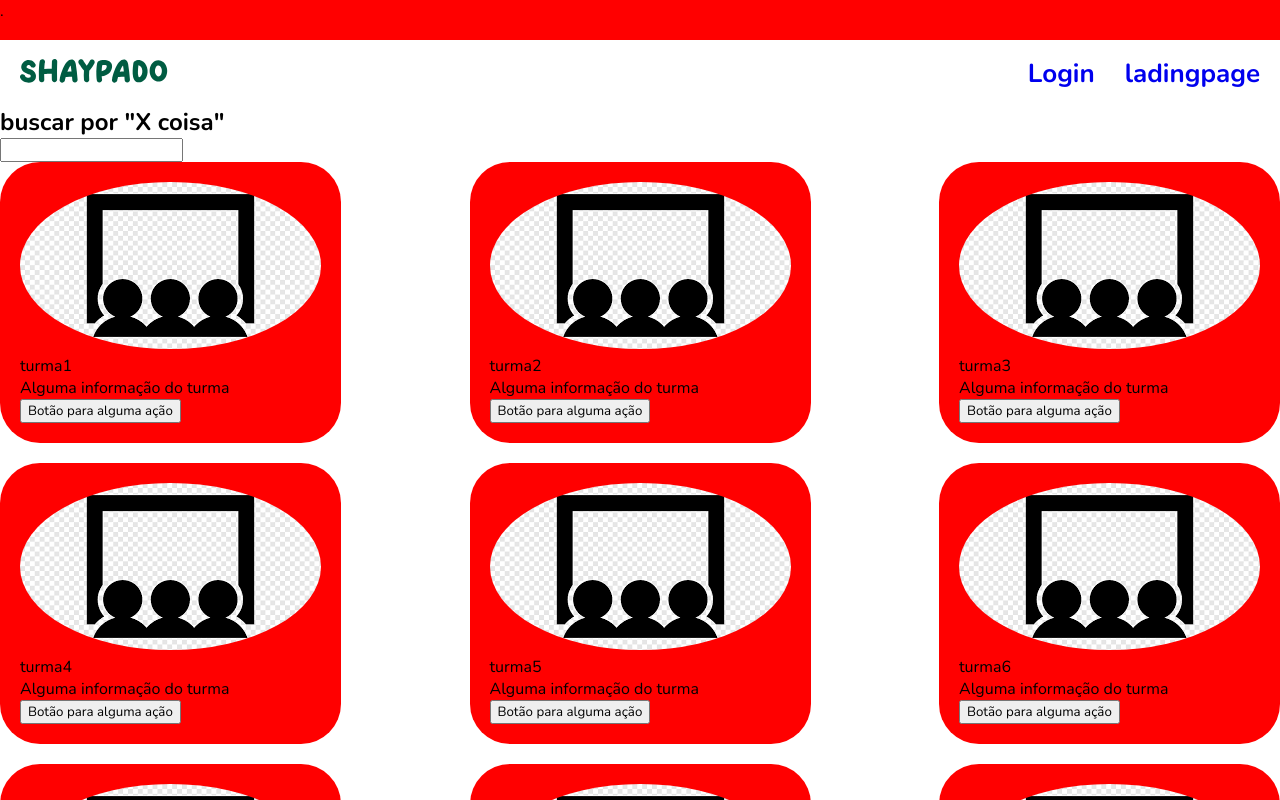
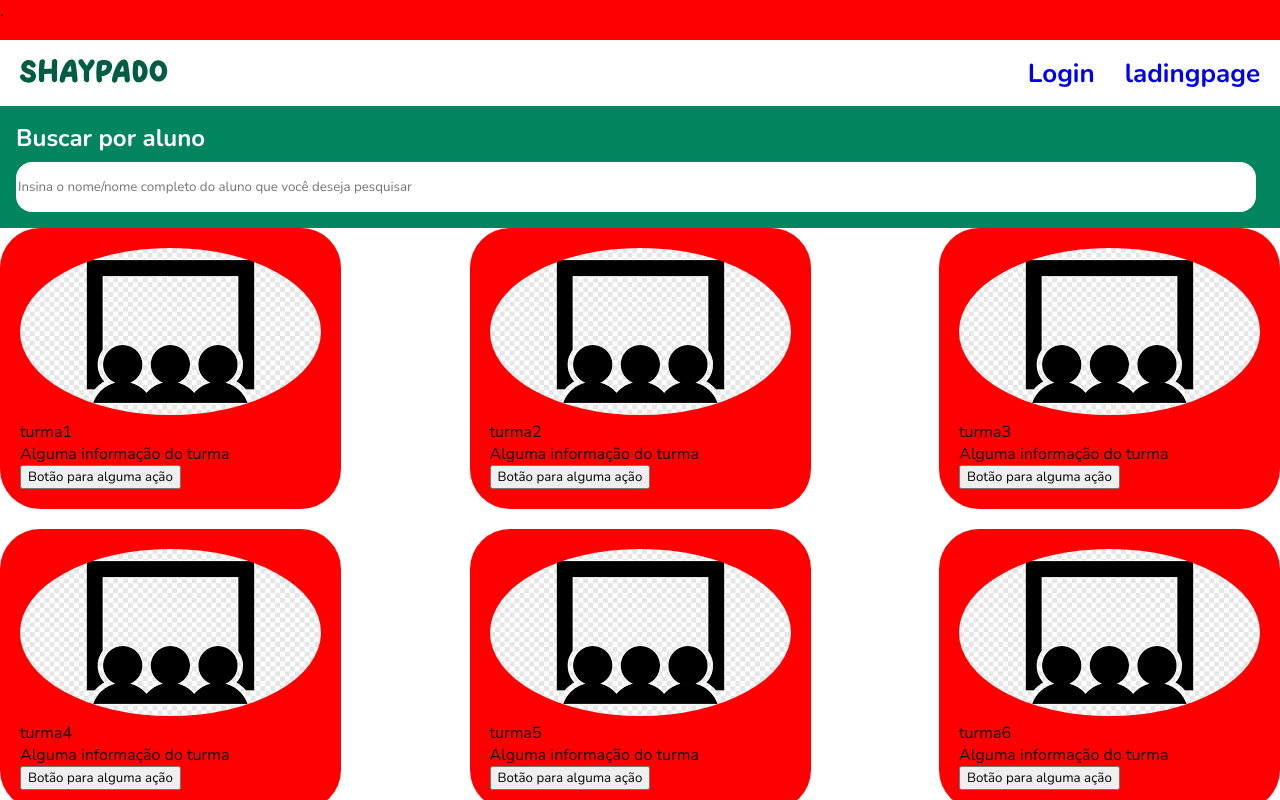
Before and after one commit to RogerioLacerdaGH/shaypado-web, a React (Vite) app: page /list-class in a window 1280 px wide. Shown: the top 800 px of the page. Built offline with nearby package versions, Linux system fonts and the light colour scheme.

Commit message:
correções visuais na searchBar

```diff
--- a/src/components/Search/index.jsx
+++ b/src/components/Search/index.jsx
@@ -1,12 +1,12 @@
 import styles from './styles.module.css'
 
-const Search = () =>{
-  return(
-    <div>
+const Search = () => {
+  return (
+    <div className={styles.allContainer}>
       <h2>
-        buscar por "X coisa"
+        Buscar por aluno
       </h2>
-      <input type="text" />
+      <input type="text" placeholder='Insina o nome/nome completo do aluno que você deseja pesquisar' />
     </div>
   );
 }
--- a/src/components/Search/styles.module.css
+++ b/src/components/Search/styles.module.css
@@ -0,0 +1,15 @@
+.allContainer {
+  background-color: hsl(163, 100%, 26%);
+  padding: 1rem;
+}
+.allContainer h2{
+  color: white;
+  margin-bottom: 0.5rem;
+}
+
+.allContainer input{
+  width: 99%;
+  height: 3rem;
+  border-radius: 1rem;
+  border: none;
+}
```
